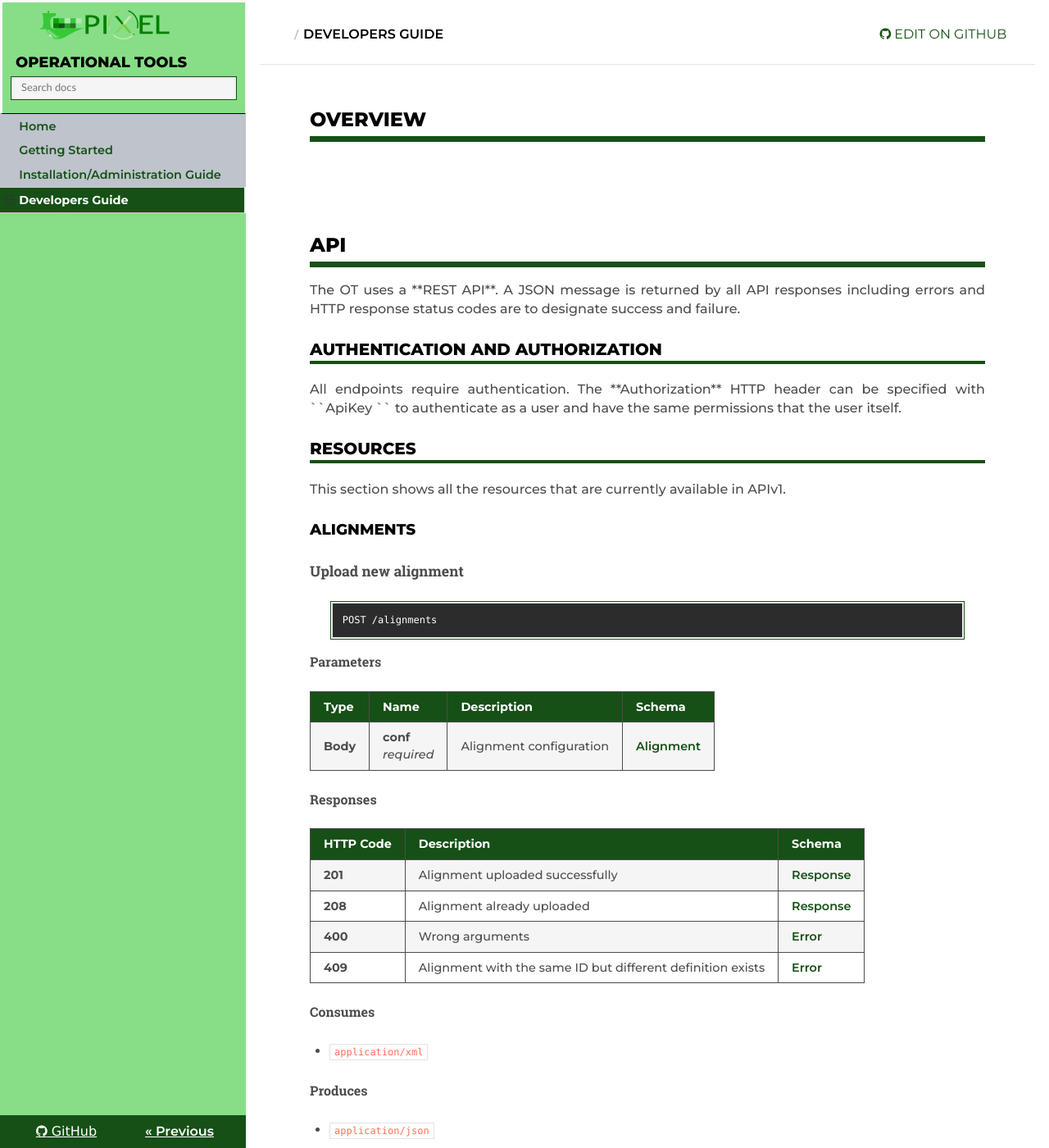
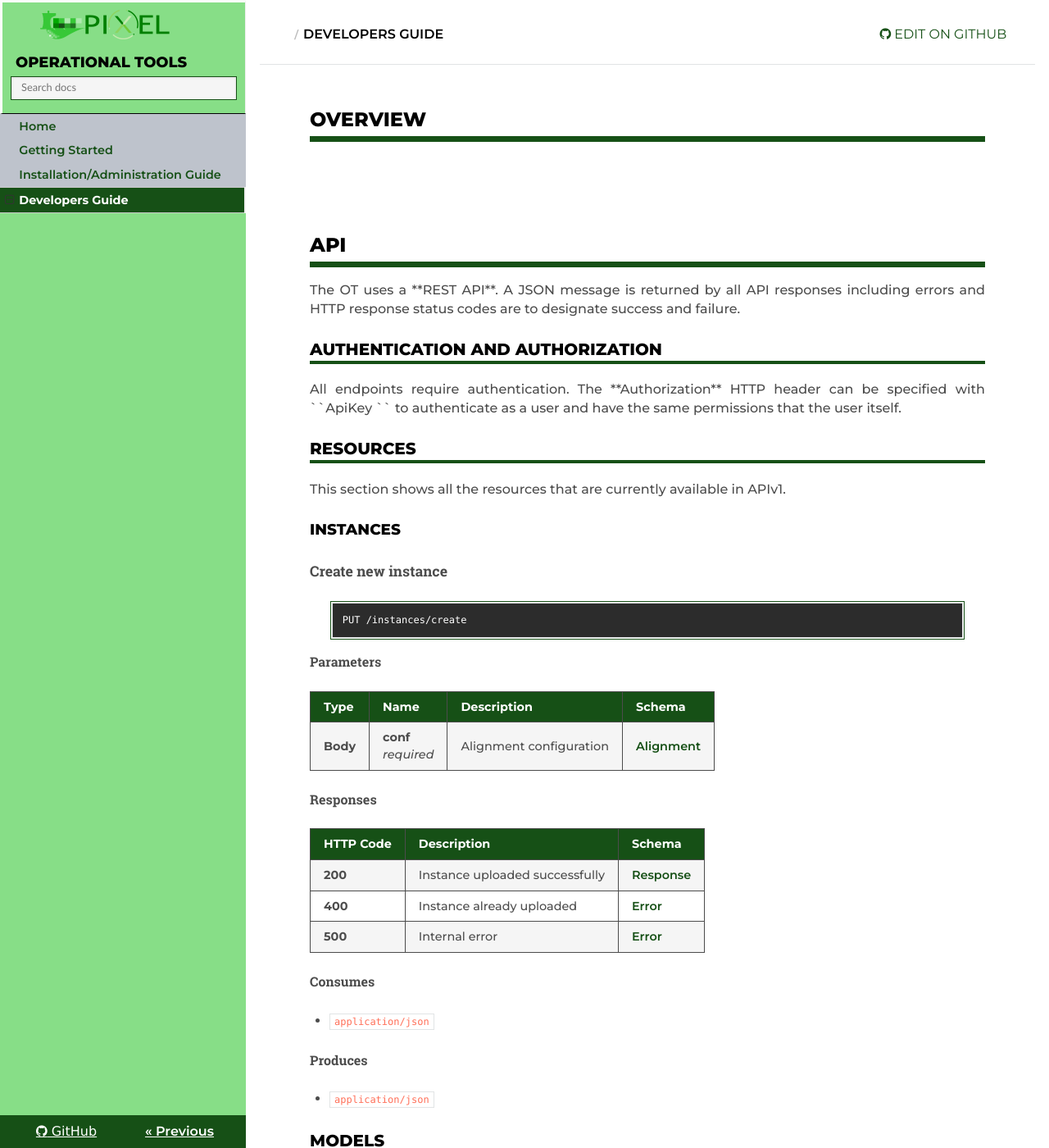
Before and after one commit to pixel-ports/docs-pas, an MkDocs documentation site: the page built from docs/devel_guide.md, in a window 1280 px wide and 1400 px high. Shown: the whole window at 82% size. Built offline with MkDocs 1.6.1, drawn with Linux system fonts in a browser that asks for light colours; nearby versions of some CDN libraries; old or Windows-style settings are respelled for this version of MkDocs.

Commit message:
Update devel_guide.md

````diff
--- a/docs/devel_guide.md
+++ b/docs/devel_guide.md
@@ -25,13 +25,13 @@ to authenticate as a user and have the same permissions that the user itself.
 
 This section shows all the resources that are currently available in APIv1.
 
-<a name="alignments_resource"></a>
-#### Alignments
+<a name="instance_resource"></a>
+#### instances
 
-<a name="alignments-post"></a>
-##### Upload new alignment
+<a name="instances-put"></a>
+##### Create new instance
 ```
-POST /alignments
+PUT /instances/create
 ```
 
 
@@ -46,15 +46,14 @@ POST /alignments
 
 |HTTP Code|Description|Schema|
 |---|---|---|
-|**201**|Alignment uploaded successfully|[Response](definitions.md#response)|
-|**208**|Alignment already uploaded|[Response](definitions.md#response)|
-|**400**|Wrong arguments|[Error](definitions.md#error)|
-|**409**|Alignment with the same ID but different definition exists|[Error](definitions.md#error)|
+|**200**|Instance uploaded successfully|[Response](definitions.md#response)|
+|**400**|Instance already uploaded|[Error](definitions.md#error)|
+|**500**|Internal error|[Error](definitions.md#error)|
 
 
 ###### Consumes
 
-* `application/xml`
+* `application/json`
 
 
 ###### Produces
````
